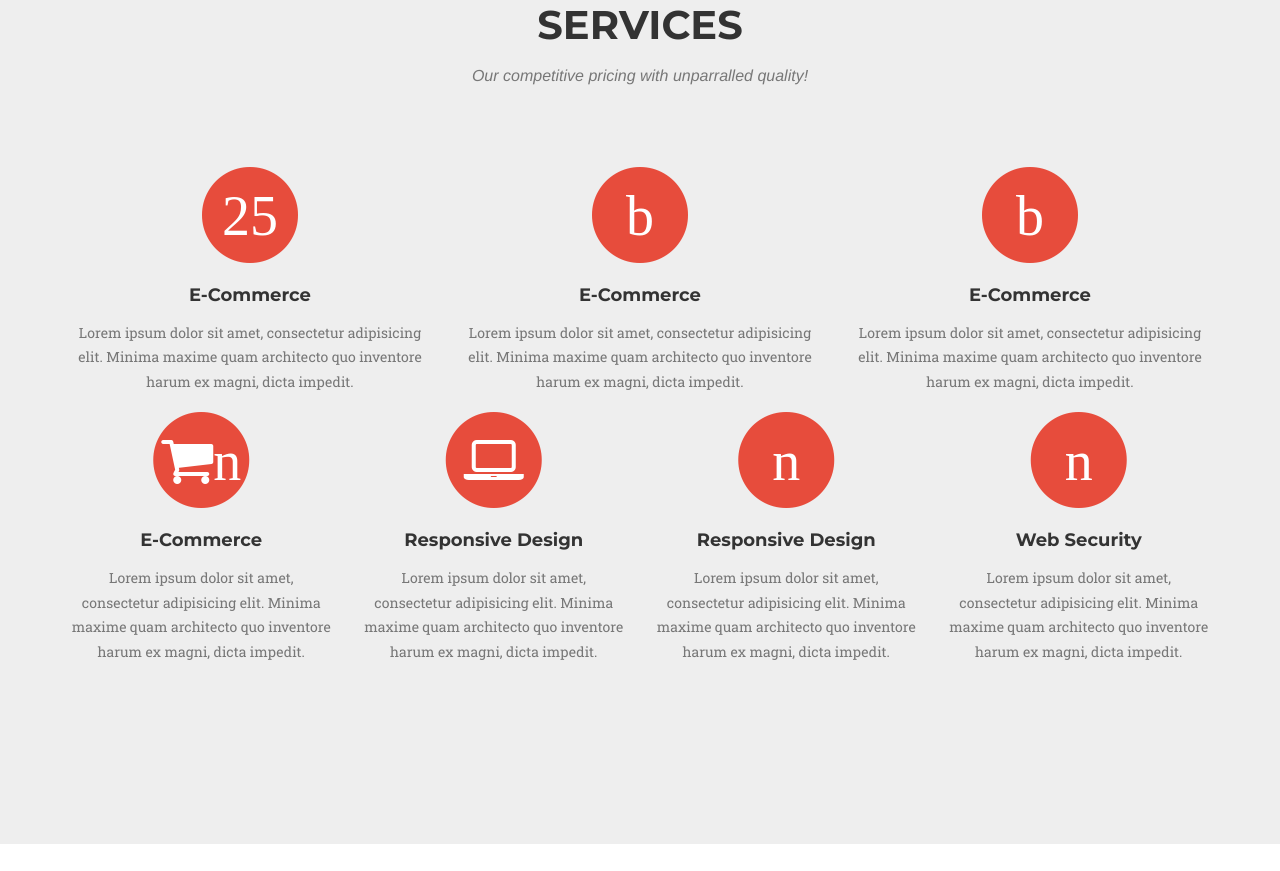
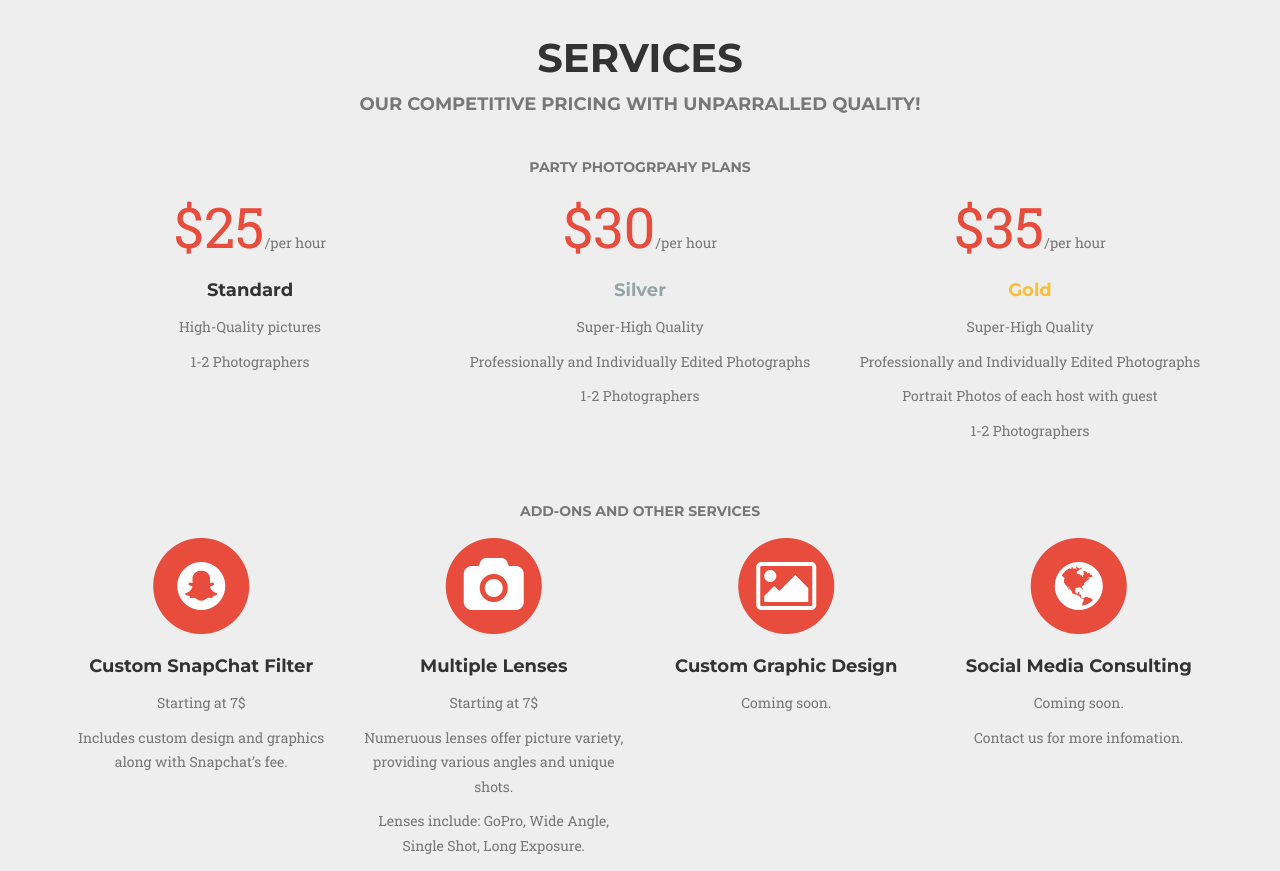
Before and after one commit to RPerumalla9/rohosquared, a website: page index.html in a window 1280 px wide. Shown: the part 1438-2309 px from the top of the page. Drawn offline with nearby package versions, Linux system fonts and the light colour scheme; a web font is replaced by a local one.

Commit message:
Added 'Services' Content

```diff
--- a/index.html
+++ b/index.html
@@ -24,13 +24,6 @@
 
     <!-- Theme CSS -->
     <link href="css/agency.min.css" rel="stylesheet">
-
-    <!-- HTML5 Shim and Respond.js IE8 support of HTML5 elements and media queries -->
-    <!-- WARNING: Respond.js doesn't work if you view the page via file:// -->
-    <!--[if lt IE 9]>
-        <script src="https://oss.maxcdn.com/libs/html5shiv/3.7.0/html5shiv.js"></script>
-        <script src="https://oss.maxcdn.com/libs/respond.js/1.4.2/respond.min.js"></script>
-    <![endif]-->
 
 </head>
 
@@ -95,8 +88,7 @@
               <div class="col-lg-12 text-center">
                 <h2 class="section-heading">What we do.</h2>
                 <h4 class="section-heading text-muted text-center text-uppercase">Digital Media Solutions and Photography</h4>
-                <p>&nbsp;</p>
-                <p>We are a couple of high school juniors with a passion for technology, photography, and digital media
+                 <h3 class="section-subheading text-muted">Roho Squared is business geared around capturing life’s best moments while integrating the incredible world of social media and world class editing software. </h3>
               </div>
             </div>
 		</div>
@@ -108,37 +100,61 @@
             <div class="row">
                 <div class="col-lg-12 text-center">
                     <h2 class="section-heading">Services</h2>
-                    <h3 class="section-subheading text-muted">Our competitive pricing with unparralled quality!</h3>
+                    <h4 class="section-heading text-muted">Our competitive pricing with unparralled quality!</h4>
                 </div>
             </div>
             <div class="row text-center">
-                <div class="col-md-4 col-lg-4"><span class="fa-stack fa-4x"> <em class="fa fa-circle fa-stack-2x text-primary"></em><em class="fa fa-stack-1x fa-inverse">25 </em> </span></strong></h1>
-                  <h4 class="service-heading">E-Commerce</h4>
-                    <p class="text-muted">Lorem ipsum dolor sit amet, consectetur adipisicing elit. Minima maxime quam architecto quo inventore harum ex magni, dicta impedit.</p>
+
+                <div class="text-center">
+                  <h5 class="section-subheading text-muted">&nbsp;</h5>
+                  <h5 class="section-subheading text-muted">Party Photogrpahy Plans</h5>
+                </div>
+
+                <div class="col-md-4 col-lg-4"><span class="fa-4x text-primary">$25</span><span class="fa-1x text-muted">/per hour</span>
+                  <h4 class="service-heading">Standard</h4>
+                    <p class="text-muted">High-Quality pictures</p>
+                    <p class="text-muted">1-2 Photographers</p>
               </div>
-                <div class="col-md-4 col-lg-4"><span class="fa-stack fa-4x"> <em class="fa fa-circle fa-stack-2x text-primary"></em> <em class="fa fa-stack-1x fa-inverse">b </em></span>
-                  <h4 class="service-heading">E-Commerce</h4>
-                  <p class="text-muted">Lorem ipsum dolor sit amet, consectetur adipisicing elit. Minima maxime quam architecto quo inventore harum ex magni, dicta impedit.</p>
+
+              <div class="col-md-4 col-lg-4"><span class="fa-4x text-primary">$30</span><span class="fa-1x text-muted">/per hour</span>
+                  <h4 class="service-heading"><font color="#95a5a6">Silver</font></h4>
+                  <p class="text-muted">Super-High Quality</p>
+                  <p class="text-muted">Professionally and Individually Edited Photographs</p>
+                  <p class="text-muted">1-2 Photographers</p>
                 </div>
-                <div class="col-md-4 col-lg-4"><span class="fa-stack fa-4x"> <em class="fa fa-circle fa-stack-2x text-primary"></em> <em class="fa fa-stack-1x fa-inverse">b </em></span>
-                  <h4 class="service-heading">E-Commerce</h4>
-                  <p class="text-muted">Lorem ipsum dolor sit amet, consectetur adipisicing elit. Minima maxime quam architecto quo inventore harum ex magni, dicta impedit.</p>
+
+                <div class="col-md-4 col-lg-4"><span class="fa-4x text-primary">$35</span><span class="fa-1x text-muted">/per hour</span>
+                  <h4 class="service-heading"><font color="#F9BF3B">Gold</font></h4>
+                  <p class="text-muted">Super-High Quality</p>
+                  <p class="text-muted">Professionally and Individually Edited Photographs</p>
+                  <p class="text-muted">Portrait Photos of each host with guest</p>
+                  <p class="text-muted">1-2 Photographers</p>
                 </div>
-<div class="col-md-4 col-lg-3"><span class="fa-stack fa-4x"> <em class="fa fa-circle fa-stack-2x text-primary"></em> <em class="fa fa-shopping-cart fa-stack-1x fa-inverse">n </em></span>
-        <h4 class="service-heading">E-Commerce</h4>
-                  <p class="text-muted">Lorem ipsum dolor sit amet, consectetur adipisicing elit. Minima maxime quam architecto quo inventore harum ex magni, dicta impedit.</p>
+
+                <div class="text-center">
+                  <h5 class="section-subheading text-muted">&nbsp;</h5>
+                  <h5 class="section-subheading text-muted">&nbsp;</h5>
+                  <h5 class="section-subheading text-muted">Add-Ons and Other Services</h5>
+                </div>
+<div class="col-md-4 col-lg-3"><span class="fa-stack fa-4x"> <em class="fa fa-circle fa-stack-2x text-primary"></em> <em class="fa fa-snapchat fa-stack-1x fa-inverse"> </em></span>
+        <h4 class="service-heading">Custom SnapChat Filter</h4>
+        <p class="text-muted">Starting at 7$</p>
+        <p class="text-muted">Includes custom design and graphics along with Snapchat’s fee.</p>
               </div>
-                <div class="col-md-4 col-lg-3"><span class="fa-stack fa-4x"> <em class="fa fa-circle fa-stack-2x text-primary"></em> <em class="fa fa-laptop fa-stack-1x fa-inverse"> </em> </span>
-                  <h4 class="service-heading">Responsive Design</h4>
-                    <p class="text-muted">Lorem ipsum dolor sit amet, consectetur adipisicing elit. Minima maxime quam architecto quo inventore harum ex magni, dicta impedit.</p>
+                <div class="col-md-4 col-lg-3"><span class="fa-stack fa-4x"> <em class="fa fa-circle fa-stack-2x text-primary"></em> <em class="fa fa-camera fa-stack-1x fa-inverse"> </em> </span>
+                  <h4 class="service-heading">Multiple Lenses</h4>
+                  <p class="text-muted">Starting at 7$</p>
+                  <p class="text-muted">Numeruous lenses offer picture variety, providing various angles and unique shots. </p>
+                  <p class="text-muted">Lenses include: GoPro, Wide Angle, Single Shot, Long Exposure. </p>
+                  </div>
+              <div class="col-md-4 col-lg-3"><span class="fa-stack fa-4x"> <em class="fa fa-circle fa-stack-2x text-primary"></em> <em class="fa fa-picture-o fa-stack-1x fa-inverse"> </em></span>
+                  <h4 class="service-heading">Custom Graphic Design</h4>
+                  <p class="text-muted">Coming soon.</p>
                 </div>
-                <div class="col-md-4 col-lg-3"><span class="fa-stack fa-4x"> <em class="fa fa-circle fa-stack-2x text-primary"></em> <em class="fa fa-stack-1x fa-inverse">n </em></span>
-                  <h4 class="service-heading">Responsive Design</h4>
-                  <p class="text-muted">Lorem ipsum dolor sit amet, consectetur adipisicing elit. Minima maxime quam architecto quo inventore harum ex magni, dicta impedit.</p>
-                </div>
-                <div class="col-md-4 col-lg-3"><span class="fa-stack fa-4x"> <em class="fa fa-circle fa-stack-2x text-primary"></em> <em class="fa fa-stack-1x fa-inverse">n </em> </span>
-                  <h4 class="service-heading">Web Security</h4>
-                    <p class="text-muted">Lorem ipsum dolor sit amet, consectetur adipisicing elit. Minima maxime quam architecto quo inventore harum ex magni, dicta impedit.</p>
+                <div class="col-md-4 col-lg-3"><span class="fa-stack fa-4x"> <em class="fa fa-circle fa-stack-2x text-primary"></em> <em class="fa fa-globe fa-stack-1x fa-inverse"> </em> </span>
+                  <h4 class="service-heading">Social Media Consulting</h4>
+                    <p class="text-muted">Coming soon.</p>
+                    <p class="text-muted"> Contact us for more infomation. </p>
                 </div>
                 <div class="col-md-4 col-lg-3">&nbsp;</div>
             </div>
```
